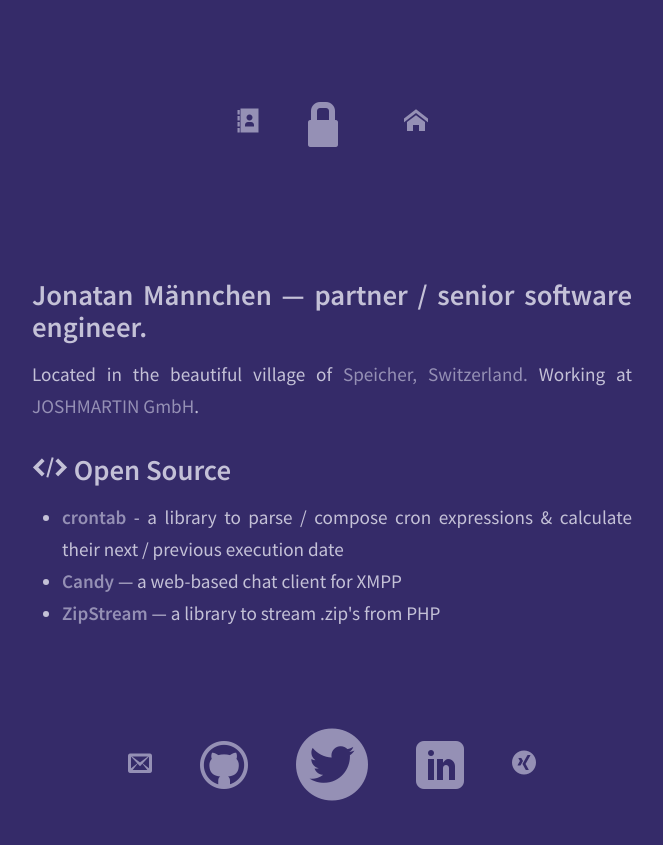
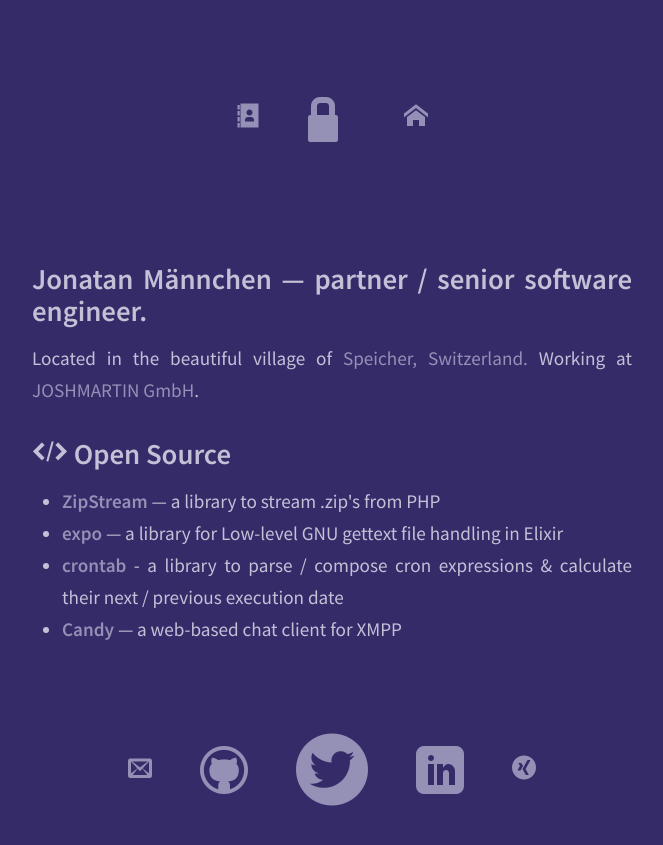
Before and after one commit to maennchen/maennchen.github.io, a Jekyll site: the page built from index.html, in a window 1280 px wide. Shown: the top 845 px of the page, without its empty margins (308-971 px from the left). Built offline with Jekyll 4.4.1, drawn with Linux system fonts in a browser that asks for light colours; some web fonts are replaced.

Commit message:
Update OS projects

```diff
--- a/index.html
+++ b/index.html
@@ -21,6 +21,18 @@ Working at <a href="https://joshmartin.ch/">JOSHMARTIN GmbH</a>.
 	</h2>
 	<ul>
 		<li>
+			<a href="https://github.com/maennchen/ZipStream-PHP">
+				<strong>ZipStream</strong>
+			</a>
+			— a library to stream .zip's from PHP
+		</li>
+		<li>
+			<a href="https://github.com/elixir-gettext/expo">
+				<strong>expo</strong>
+			</a>
+			— a library for Low-level GNU gettext file handling in Elixir
+		</li>
+		<li>
 			<a href="https://github.com/jshmrtn/crontab">
 				<strong>crontab</strong>
 			</a>
@@ -32,11 +44,5 @@ Working at <a href="https://joshmartin.ch/">JOSHMARTIN GmbH</a>.
 			</a>
 			— a web-based chat client for XMPP
 		</li>
-		<li>
-			<a href="https://github.com/maennchen/ZipStream-PHP">
-				<strong>ZipStream</strong>
-			</a>
-			— a library to stream .zip's from PHP
-		</li>
 	</ul>
 </section>
```
